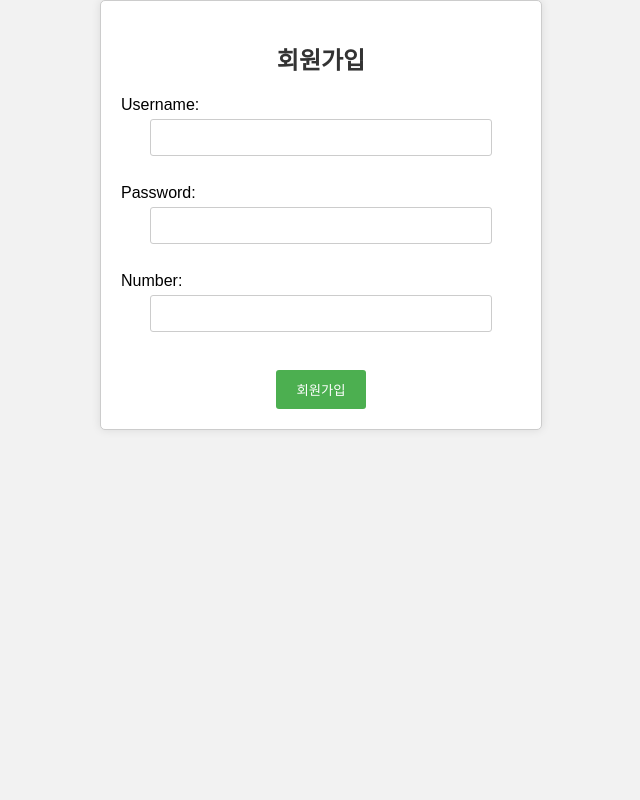
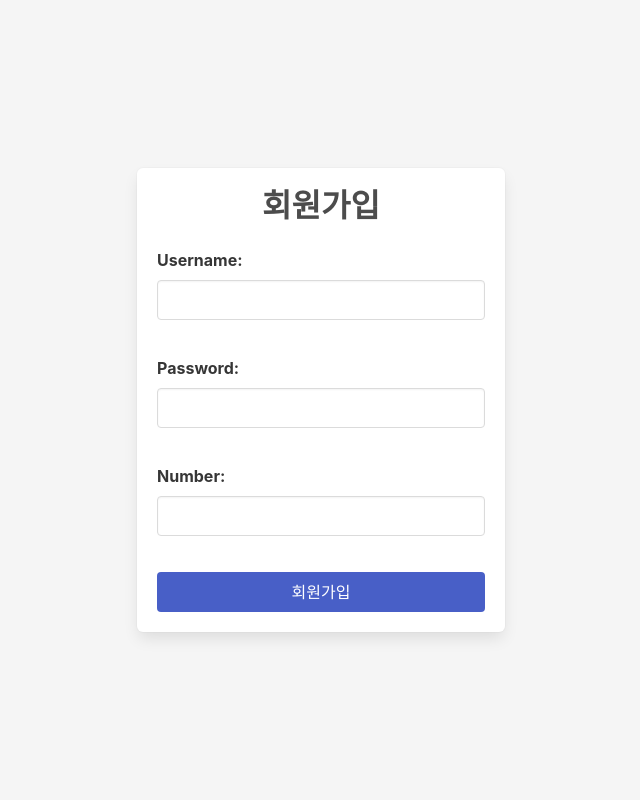
Before and after one commit to JungleWeek00/Mealmatching, a Flask app: template JungleWeek00/templates/register.html in a window 1280 px wide. Shown: the whole page, without its empty margins (319-959 px from the left). Run offline with Flask 3, Linux system fonts and the light colour scheme; the template is opened without the code that fills it, so the values that code supplies are empty; parts of the project's set-up code (start-up, migrations or seed data) failed here and were passed over.

Commit message:
final commit 02:58 10-13-23

```diff
--- a/JungleWeek00/templates/register.html
+++ b/JungleWeek00/templates/register.html
@@ -1,3 +1,5 @@
+
+
 {% with messages = get_flashed_messages() %}
 {% if messages %}
 <script>
@@ -10,78 +12,51 @@
 <html>
 
 <head>
+    <link rel="stylesheet" href="https://cdn.jsdelivr.net/npm/bulma@0.9.3/css/bulma.min.css">
+
     <title>Registration Page</title>
-    <style>
-        body {
-            font-family: Arial, sans-serif;
-            text-align: center;
-            background-color: #f2f2f2;
-            margin: 0;
-            padding: 0;
-        }
-
-        h2 {
-            color: #333;
-        }
-
-        .container {
-            max-width: 400px;
-            margin: 0 auto;
-            background-color: #fff;
-            border: 1px solid #ccc;
-            padding: 20px;
-            border-radius: 5px;
-            box-shadow: 0 0 10px rgba(0, 0, 0, 0.1);
-        }
-
-        label {
-            display: block;
-            text-align: left;
-        }
-
-        input[type="text"],
-        input[type="password"],
-        input[type="number"] {
-            width: 80%; /* 폭을 100%로 변경 */
-            padding: 10px;
-            margin: 5px 0 10px;
-            border: 1px solid #ccc;
-            border-radius: 3px;
-        }
-
-        input[type="submit"] {
-            background-color: #4CAF50;
-            color: white;
-            padding: 10px 20px;
-            border: none;
-            border-radius: 3px;
-            cursor: pointer;
-            margin-top: 10px;
-        }
-
-        input[type="submit"]:hover {
-            background-color: #45a049;
-        }
-    </style>
-
 </head>
 
 <body>
-    <div class = "container">
-        <h2>회원가입</h2>
-        <form action="/" method="post">
-            <label for="username">Username:</label>
-            <input type="text" name="username" required><br><br>
+    <section class="hero is-fullheight is-light">
+        <div class="hero-body">
+            <div class="container">
+                <div class="columns is-centered">
+                    <div class="column is-4-desktop is-6-tablet">
+                        <!-- 로고 -->
+                        <div class="box">
+                            <h3 class="title has-text-centered">회원가입</h3>
+                            <form action="/" method="post">
+                                <div class="field">
+                                    <label class="label" for="username">Username:</label>
+                                    <div class="control">
+                                        <input class="input" type="text" name="username" required><br><br>
+                                    </div>
+                                </div>
+                                <div class="field">
+                                    <label class="label" for="password">Password:</label>
+                                    <div class="control">
+                                        <input class="input" type="password" name="password" required><br><br>
+                                    </div>
+                                </div>
+                                <div class="field">
+                                    <label class="label" for="number">Number:</label>
+                                    <div class="control">
+                                        <input class="input" type="number" name="number" required><br><br>
+                                    </div>
 
-            <label for="password">Password:</label>
-            <input type="password" name="password" required><br><br>
-
-            <label for="number">Number:</label>
-            <input type="number" name="number" required><br><br>
-
-            <input type="submit" value="회원가입">
-        </form>
-    </div>
+                                </div>
+                                <div class="field">
+                                    <div class="control has-text-centered">
+                                        <input type="submit" class="button is-link is-fullwidth" value="회원가입">
+                                    </div>
+                                </div>
+                            </form>
+                        </div>
+                    </div>
+                </div>
+            </div>
+        </div>
+    </section>
 </body>
-
 </html>
```
Also changed, not shown: JungleWeek00/templates/info.html (+5 -6 lines).
